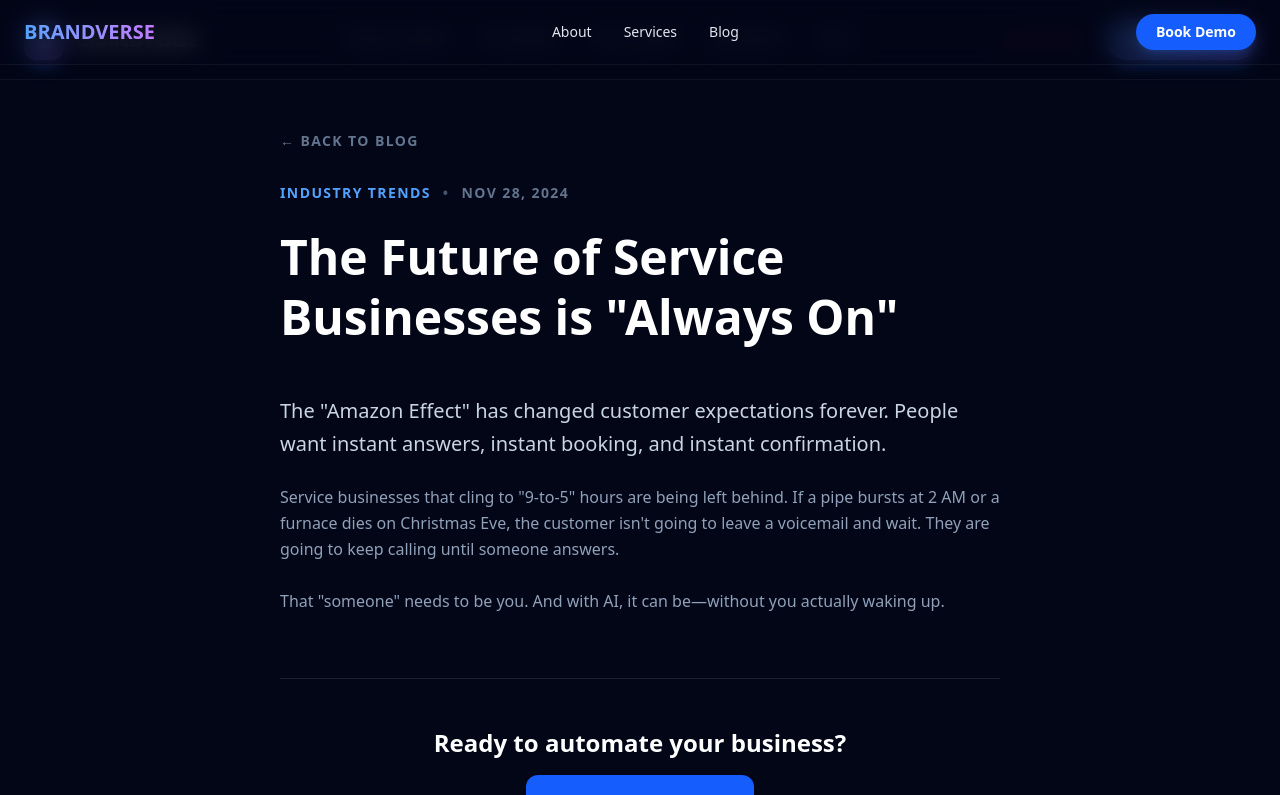
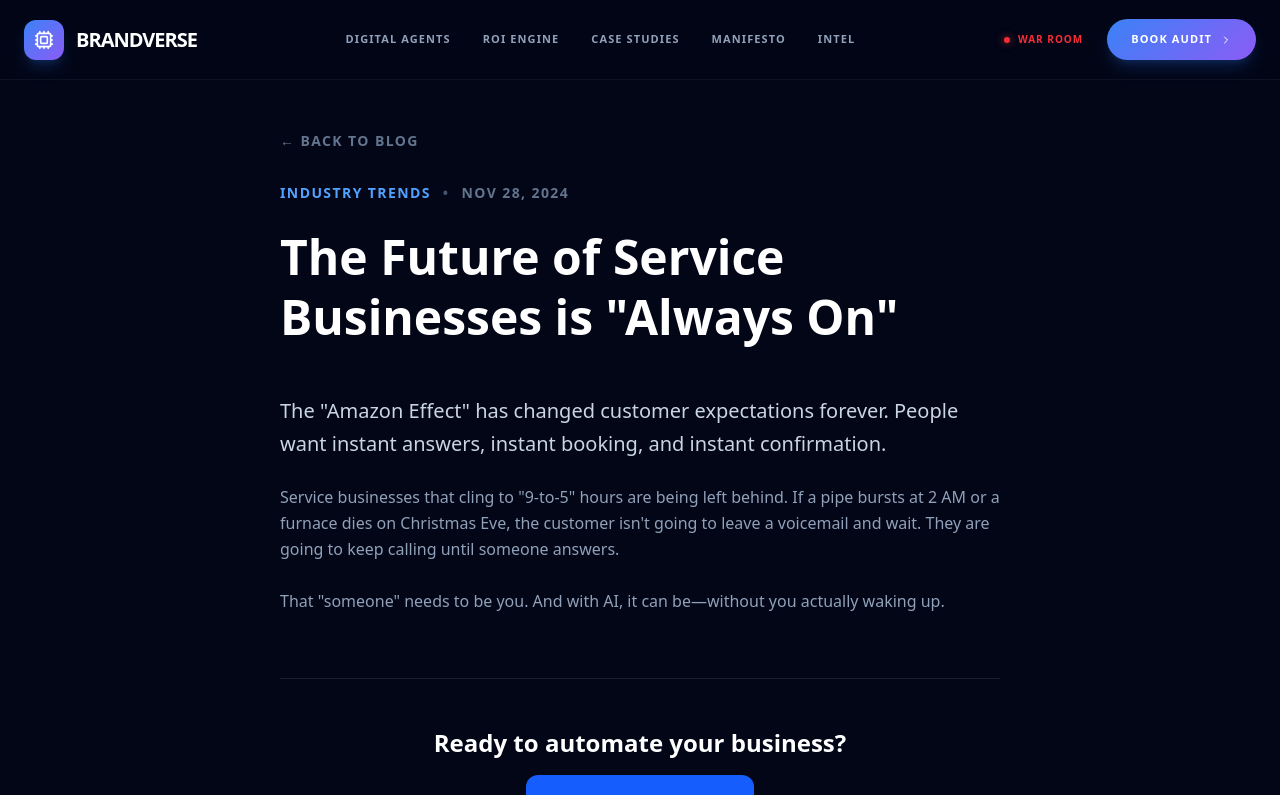
Before and after one commit to ayushsharmavlogs619-lang/brandverse, a Next.js app: page /blog/future-of-service-business in a window 1280 px wide. Shown: the top 795 px of the page. Built offline with nearby package versions, Linux system fonts and the light colour scheme; no server answers.

Commit message:
fix: remove duplicate nav from dynamic blog route [slug]

```diff
--- a/app/blog/[slug]/page.tsx
+++ b/app/blog/[slug]/page.tsx
@@ -80,18 +80,6 @@ export default async function BlogPostPage({ params }: { params: Promise<{ slug:
 
   return (
     <div className="min-h-screen bg-[#020617] text-slate-200 selection:bg-blue-500/30">
-            <nav className="fixed top-0 w-full z-50 bg-[#020617]/80 backdrop-blur-md border-b border-white/5">
-                <div className="max-w-7xl mx-auto px-6 h-16 flex items-center justify-between">
-                    <Link href="/" className="text-xl font-bold bg-gradient-to-r from-blue-400 to-purple-400 bg-clip-text text-transparent">BRANDVERSE</Link>
-                    <div className="hidden md:flex gap-8 text-sm font-medium">
-                        <Link href="/about" className="hover:text-blue-400 transition-colors">About</Link>
-                        <Link href="/services" className="hover:text-blue-400 transition-colors">Services</Link>
-                        <Link href="/blog" className="hover:text-blue-400 transition-colors">Blog</Link>
-                    </div>
-                    <Link href="/contact" className="px-5 py-2 bg-blue-600 hover:bg-blue-700 text-white rounded-full text-sm font-semibold transition-all shadow-lg shadow-blue-500/20">Book Demo</Link>
-                </div>
-            </nav>
-
       <main className="pt-32 pb-24 px-6 max-w-3xl mx-auto">
         <Link href="/blog" className="text-slate-500 hover:text-blue-400 mb-8 inline-flex items-center gap-2 text-sm font-bold uppercase tracking-widest transition-colors">
           ← Back to Blog
```
Lines whose indentation alone changed are shown as unchanged.
